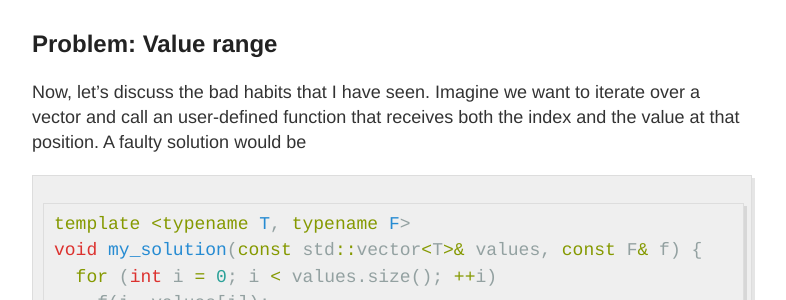
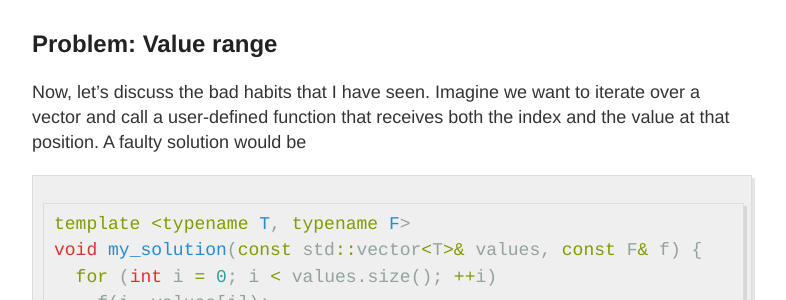
Before and after one commit to verri/verri.github.io, a Jekyll site: the page built from _posts/2016-10-11-Safe-Modern-For-Loops.md, in a window 1280 px wide and 900 px high, scrolled down 1806 px. Shown: the part 178-478 px from the top of the window, without its empty margins (248-1034 px from the left). Built offline with Jekyll 4.4.1, drawn with Linux system fonts in a browser that asks for light colours; comment, search, counter and statistics services are not loaded; some of the changed text lies outside the part shown.

Commit message:
Some grammar fixes.

````diff
--- a/_posts/2016-10-11-Safe-Modern-For-Loops.md
+++ b/_posts/2016-10-11-Safe-Modern-For-Loops.md
@@ -69,7 +69,7 @@
 ## Problem: Value range
 
 Now, let's discuss the bad habits that I have seen. Imagine we want to iterate
-over a vector and call an user-defined function that receives both the index
+over a vector and call a user-defined function that receives both the index
 and the value at that position.  A faulty solution would be
 ```cpp
 template <typename T, typename F>
@@ -135,8 +135,8 @@
 
 ## Solution: cool::indices utility
 
-By using range-based for loops, [cool](https://github.com/verri/cool) provides an
-utility that solve the two mentioned problems.  The function `cool::indices(n, m)`
+By using range-based for loops, [cool](https://github.com/verri/cool) provides a
+utility that solves the two mentioned problems.  The function `cool::indices(n, m)`
 creates a lazy-evaluated list of indices in the interval $[n, m)$ whose type is
 big enough to hold `m` and `n` (or their own type if they have the same type.)
 If only one value is provided, that is `cool::indices(m)` is called, the
````
Also changed, not shown: other parts of _posts/2016-10-11-Safe-Modern-For-Loops.md (+1 -1 lines).
